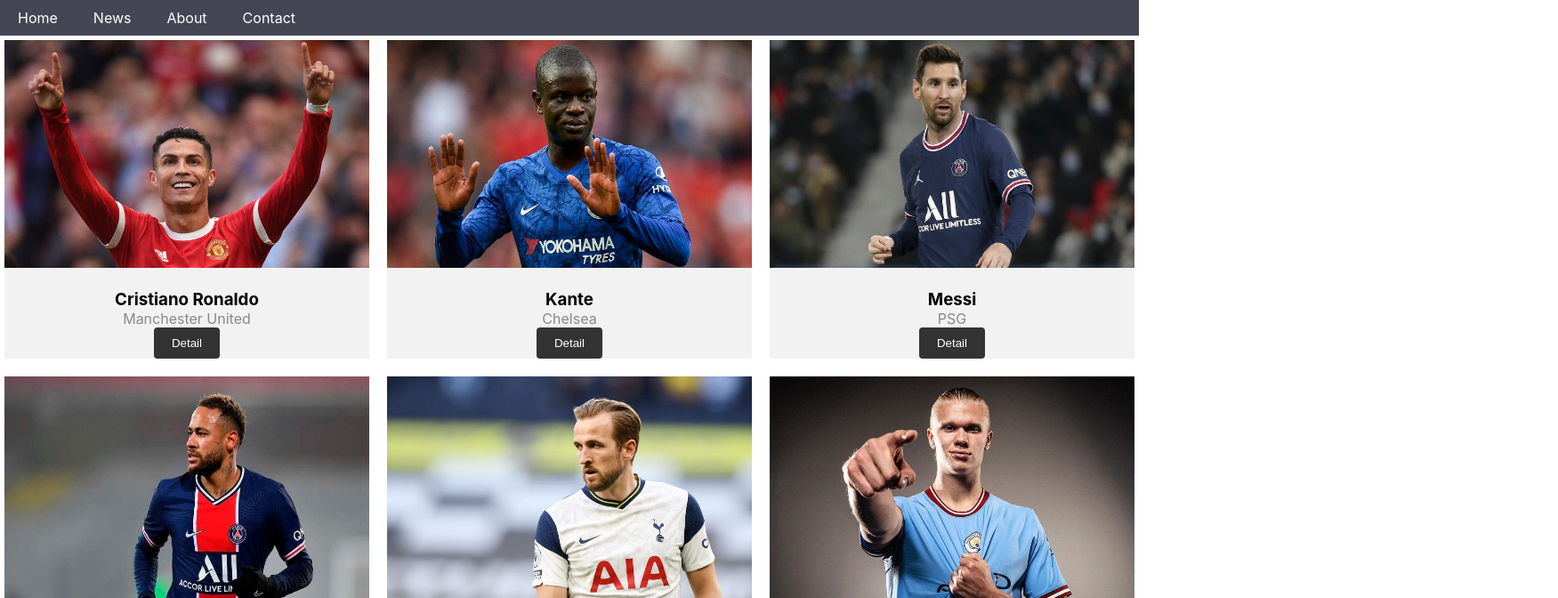
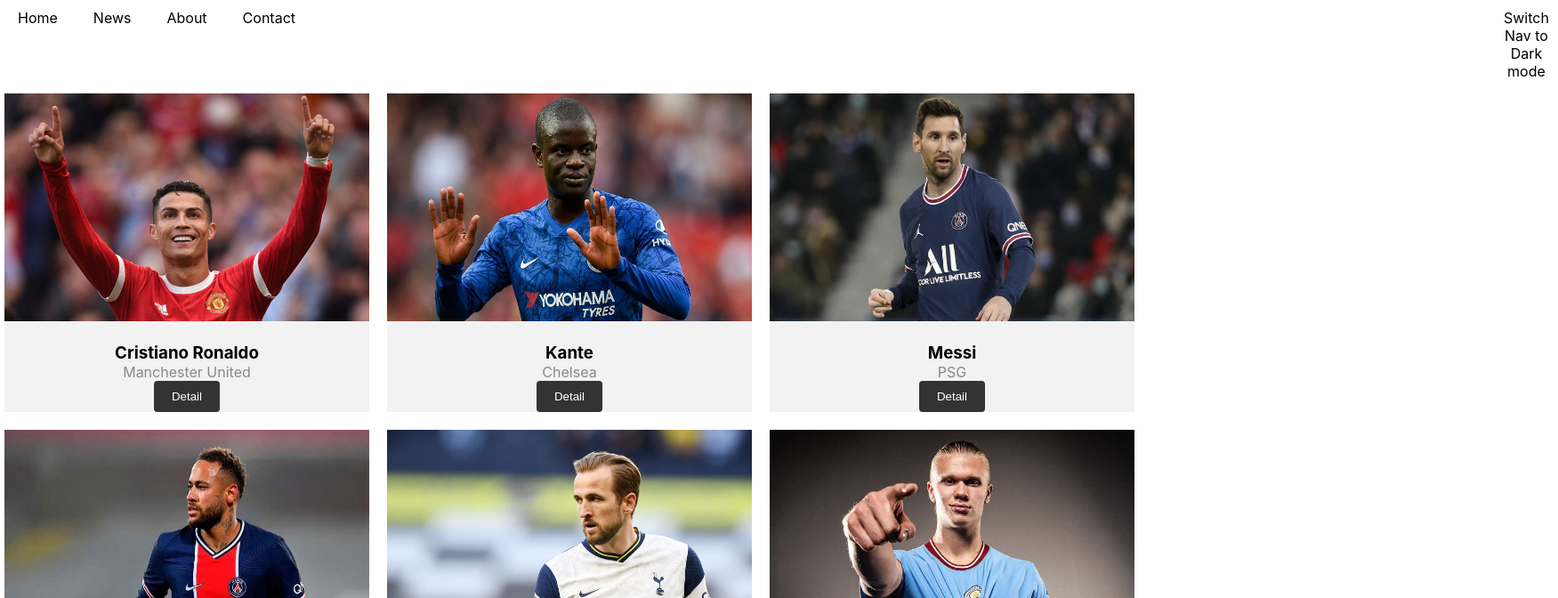
Before and after one commit to DatPham1103/react-exercises, a React (Create React App) app in the folder confusion/: page / in a window 1280 px wide. Shown: the top 672 px of the page at 89% size, 1751 px wide, since content can reach past the window. Built offline with nearby package versions, Linux system fonts and the light colour scheme.

Commit message:
useEffect

```diff
--- a/confusion/src/App.css
+++ b/confusion/src/App.css
@@ -106,7 +106,6 @@
     border: none;
     border-radius: 4px;
     cursor: pointer;
-    text-decoration: none;
 }
 
 .card button:hover {
@@ -155,7 +154,7 @@
   position: absolute;
   top: 20px;
   right: 30px;
-    transition: all 200ms;
+  transition: all 20ms;
   font-size: 30px;
   font-weight: bold;
   text-decoration: none;
@@ -166,3 +165,7 @@
   max-height: 30%;
   overflow: auto;
 }
+
+.header ul.active {
+    color: black; /* Replace with the desired color */
+  }
--- a/confusion/src/components/Navigation.js
+++ b/confusion/src/components/Navigation.js
@@ -1,25 +1,46 @@
 import React from "react";
+import { useContext } from 'react';
+import { ThemeContext } from './ThemeContext';
 export default function Navigation() {
+    const { theme, toggle, dark } = useContext(ThemeContext)
     return (
         <div className="header-container">
-            <nav className="header">
+            <nav className="header" style={{ backgroundColor: theme.backgroundColor, color: theme.color }}>
                 <ul>
                     <li>
-                        <a className="active" href="#home">
+                        <a className="active" href="#home" style={{ color: theme.color }}>
                             Home
                         </a>
                     </li>
                     <li>
-                        <a href="#news">News</a>
+                        <a style={{ color: theme.color }} href="#news">News</a>
                     </li>
                     <li>
-                        <a href="#about">About</a>
+                        <a style={{ color: theme.color }} href="#about">About</a>
                     </li>
                     <li>
-                        <a href="#contact">Contact</a>
+                        <a style={{ color: theme.color }} href="#contact">Contact</a>
                     </li>
+
+
+                <div style={{ position: "relative"}}>
+                    <a
+                        className="switch-mode"
+                        href="#"
+                        onClick={toggle}
+                        style={{
+                            backgroundColor: theme.backgroundColor,
+                            color: theme.color,
+                            outline: "none",
+                            marginLeft:"83em"
+                        }}
+                        data-testid="toggle-theme-btn"
+                    >
+                        Switch Nav to {!dark ? "Dark" : "Light"} mode
+                    </a>
+                </div>
                 </ul>
             </nav>
         </div>
-    );
+    )
 }
--- /dev/null
+++ b/confusion/src/components/ThemeContext.js
@@ -0,0 +1,41 @@
+import React from 'react'
+import { useState,  useEffect } from 'react'
+const themes = {
+  dark: {
+    backgroundColor: 'black',
+    color: 'white'
+  },
+  light: {
+    backgroundColor: 'white',
+    color: 'black'
+  }
+}
+const initialState = {
+  dark: false,
+  theme: themes.light,
+  toggle: () => {}
+}
+const ThemeContext = React.createContext(initialState)
+
+function ThemeProvider({ children }) {
+  const [dark, setDark] = useState(false)
+  // On mount, read the preferred theme from the persistence
+  useEffect(() => {
+    const isDark = localStorage.getItem('dark') === 'true'
+//store the state mode to the local storage
+    setDark(isDark)
+  }, [dark])
+  // To toggle between dark and light modes
+  const toggle = () => {
+    const isDark = !dark
+    localStorage.setItem('dark', JSON.stringify(isDark))
+    setDark(isDark)
+  }
+  const theme = dark ? themes.dark : themes.light
+  return (
+    <ThemeContext.Provider value={{ theme, dark, toggle }}>
+      {children}
+    </ThemeContext.Provider>
+  )
+}
+export { ThemeProvider, ThemeContext }
--- a/confusion/src/index.js
+++ b/confusion/src/index.js
@@ -4,12 +4,16 @@
 import App from './App';
 import reportWebVitals from './reportWebVitals';
 
+import { ThemeProvider } from './components/ThemeContext';
 const root = ReactDOM.createRoot(document.getElementById('root'));
 root.render(
   <React.StrictMode>
+     <ThemeProvider>
     <App />
+    </ThemeProvider>
   </React.StrictMode>
 );
+
 
 // If you want to start measuring performance in your app, pass a function
 // to log results (for example: reportWebVitals(console.log))
```
Lines whose indentation alone changed are shown as unchanged.
